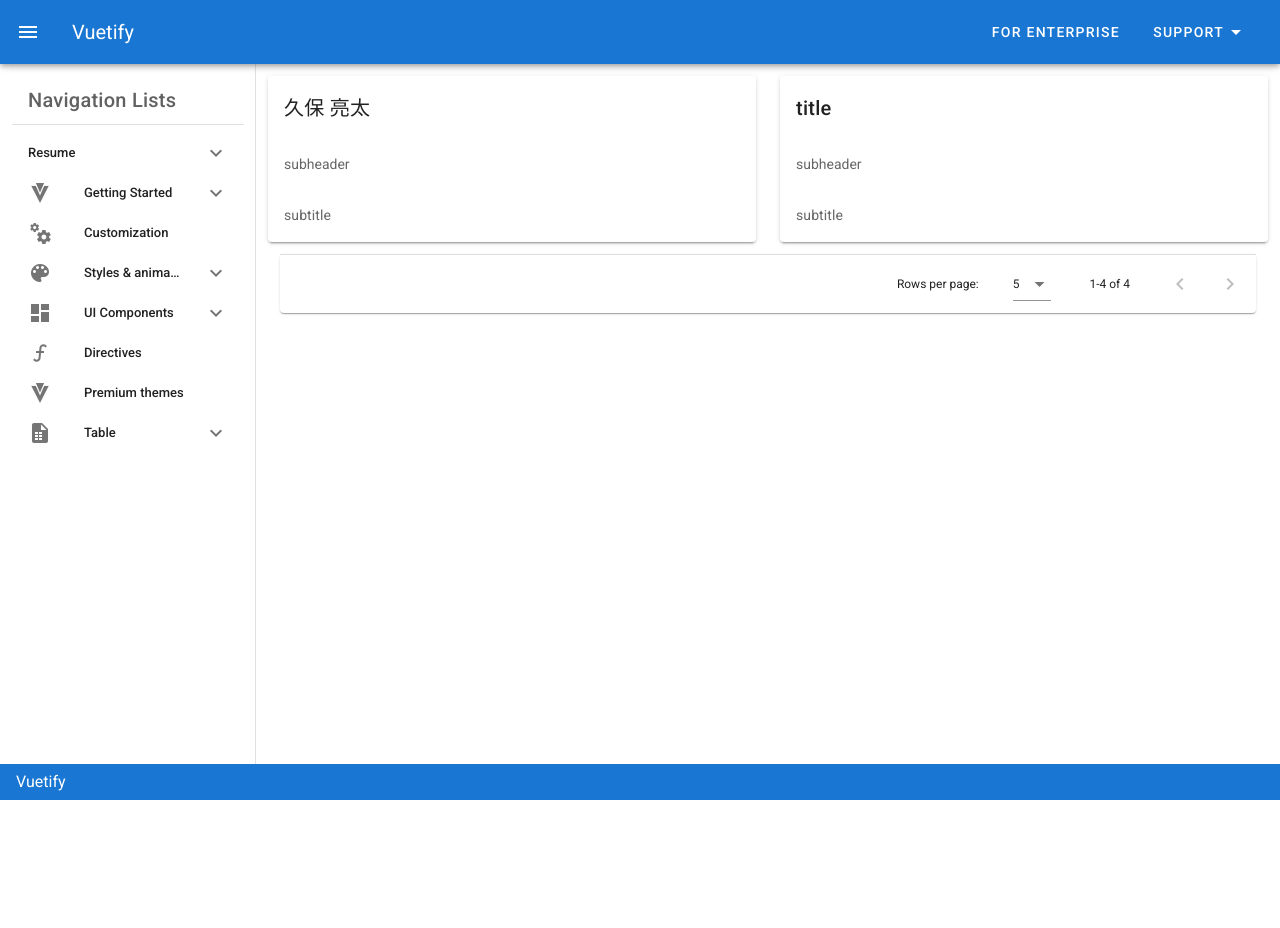
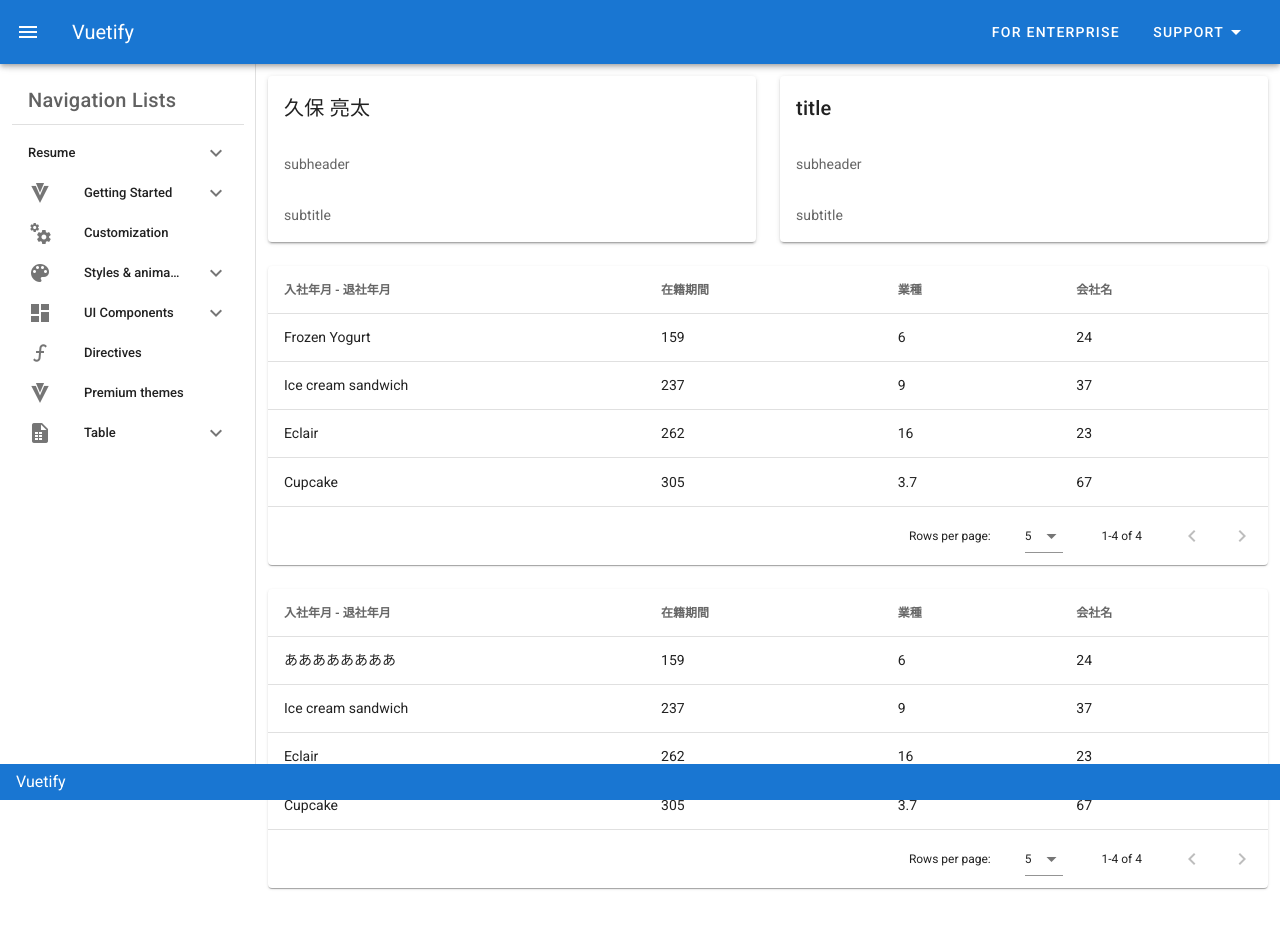
Before and after one commit to Bokuri67-jp/vuetify_lesson, a Vue app: page /resumetable in a window 1280 px wide. Shown: the top 928 px of the page. Before the commit the page ends 800 px from the top, so only its background shows below. Built offline with nearby package versions, Linux system fonts and the light colour scheme.

Commit message:
ちょっと整えた

```diff
--- a/src/components/ResumeTable.vue
+++ b/src/components/ResumeTable.vue
@@ -17,29 +17,90 @@
           </v-card>
         </v-col>
     </v-row>
+    <br>
 
-    <v-col>
-      <v-data-table
-      :headers="headers"
-      :items="desserts"
-      :items-per-page="5"
-      class="elevation-1"
-      ></v-data-table>
-    </v-col>
+    <v-data-table
+    :headers="resumeSummaryHeaders"
+    :items="resumeSummary"
+    :items-per-page="5"
+    class="elevation-1"
+    ></v-data-table>
+    <br>
+
+    <v-data-table
+    :headers="resumeHeaders"
+    :items="resume"
+    :items-per-page="5"
+    class="elevation-1"
+    ></v-data-table>
   </v-container>
 
 </template>
 
 <script>
-// import Desserts from './Desserts'
 
 export default {
-  // components: { Desserts },
   data () {
     return {
-      desserts: [
+      resumeSummaryHeaders: [
+        {
+          text: '入社年月 - 退社年月',
+          align: 'start',
+          sortable: false,
+          value: 'name'
+        },
+        { text: '在籍期間', value: 'calories' },
+        { text: '業種', value: 'fat' },
+        { text: '会社名', value: 'carbs' }
+      ],
+      resumeSummary: [
         {
           name: 'Frozen Yogurt',
+          calories: 159,
+          fat: 6.0,
+          carbs: 24,
+          protein: 4.0,
+          iron: '1%'
+        },
+        {
+          name: 'Ice cream sandwich',
+          calories: 237,
+          fat: 9.0,
+          carbs: 37,
+          protein: 4.3,
+          iron: '1%'
+        },
+        {
+          name: 'Eclair',
+          calories: 262,
+          fat: 16.0,
+          carbs: 23,
+          protein: 6.0,
+          iron: '7%'
+        },
+        {
+          name: 'Cupcake',
+          calories: 305,
+          fat: 3.7,
+          carbs: 67,
+          protein: 4.3,
+          iron: '8%'
+        }
+      ],
+      resumeHeaders: [
+        {
+          text: '入社年月 - 退社年月',
+          align: 'start',
+          sortable: false,
+          value: 'name'
+        },
+        { text: '在籍期間', value: 'calories' },
+        { text: '業種', value: 'fat' },
+        { text: '会社名', value: 'carbs' }
+      ],
+      resume: [
+        {
+          name: 'ああああああああ',
           calories: 159,
           fat: 6.0,
           carbs: 24,
```
